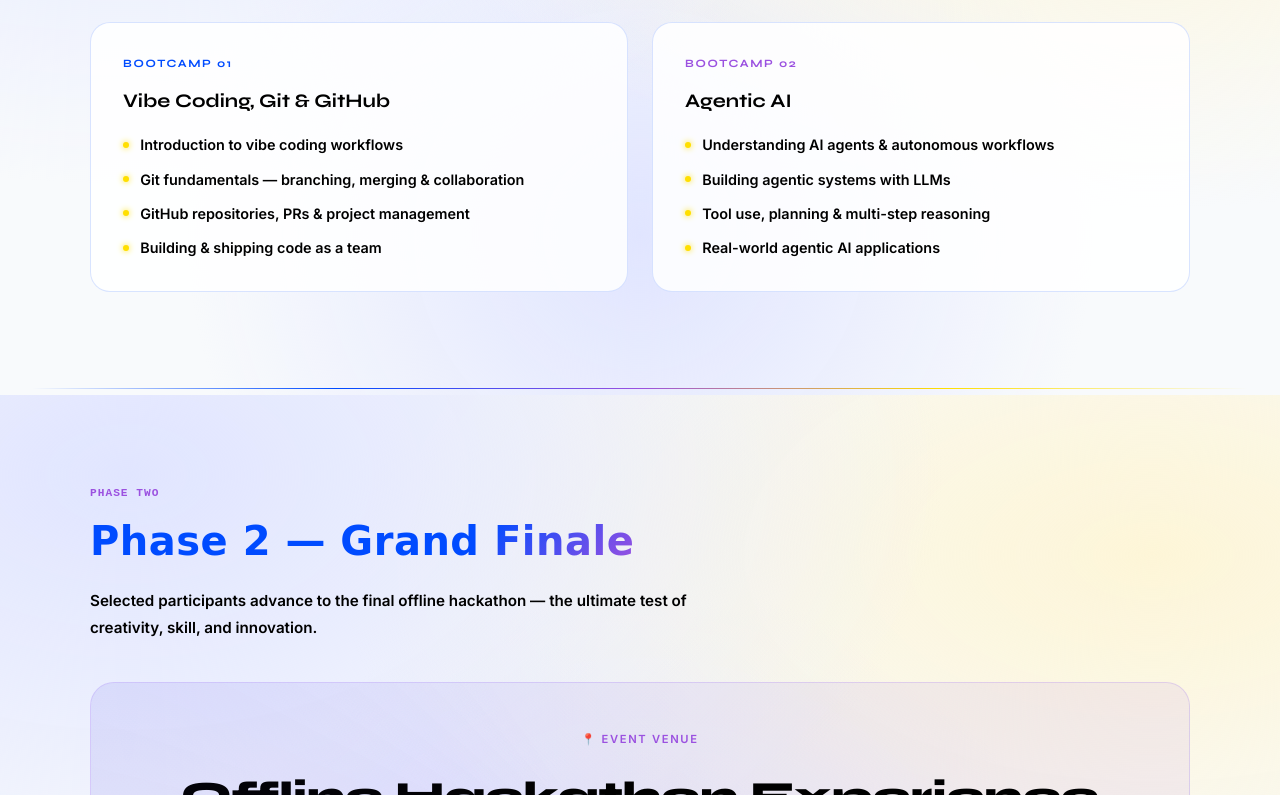
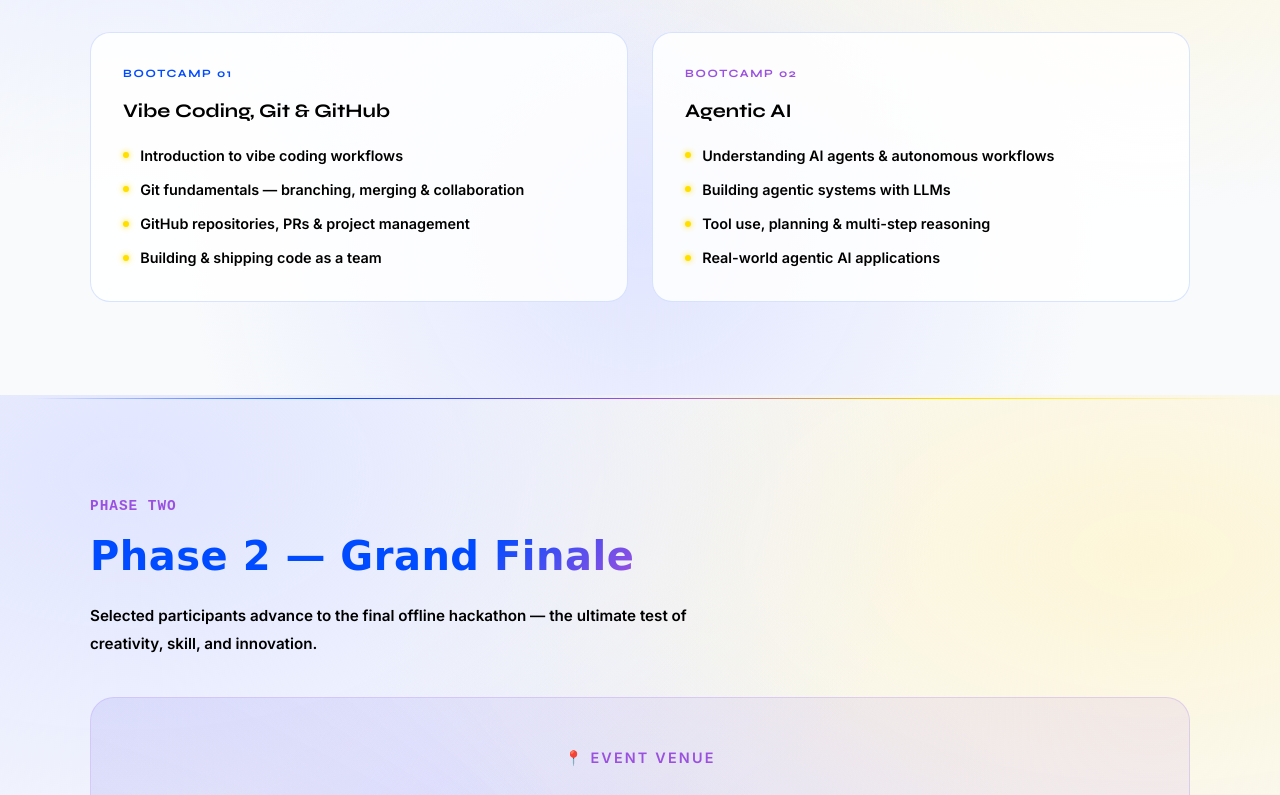
Before and after one commit to siddhardha-mns/Ai-Foundry-, a website built with Vite: page index.html in a window 1280 px wide. Shown: the part 2005-2800 px from the top of the page. Built offline with nearby package versions, Linux system fonts and the light colour scheme; animation ran at ten frames a second.

Commit message:
style: increase size and weight for section headings and labels

```diff
--- a/index.html
+++ b/index.html
@@ -442,8 +442,8 @@
         }
 
         .section-label {
-            font-size: 0.7rem;
-            font-weight: 700;
+            font-size: 0.9rem;
+            font-weight: 800;
             letter-spacing: 0.15em;
             text-transform: uppercase;
             color: var(--accent);
@@ -452,7 +452,7 @@
 
         .section-title {
             font-family: 'Syne', sans-serif;
-            font-size: clamp(2rem, 4vw, 3rem);
+            font-size: clamp(2.5rem, 5vw, 3.5rem);
             font-weight: 800;
             letter-spacing: -0.02em;
             line-height: 1.1;
@@ -687,8 +687,8 @@
         }
 
         .venue-label {
-            font-size: 0.7rem;
-            font-weight: 700;
+            font-size: 0.9rem;
+            font-weight: 800;
             letter-spacing: 0.15em;
             text-transform: uppercase;
             color: var(--secondary);
```
